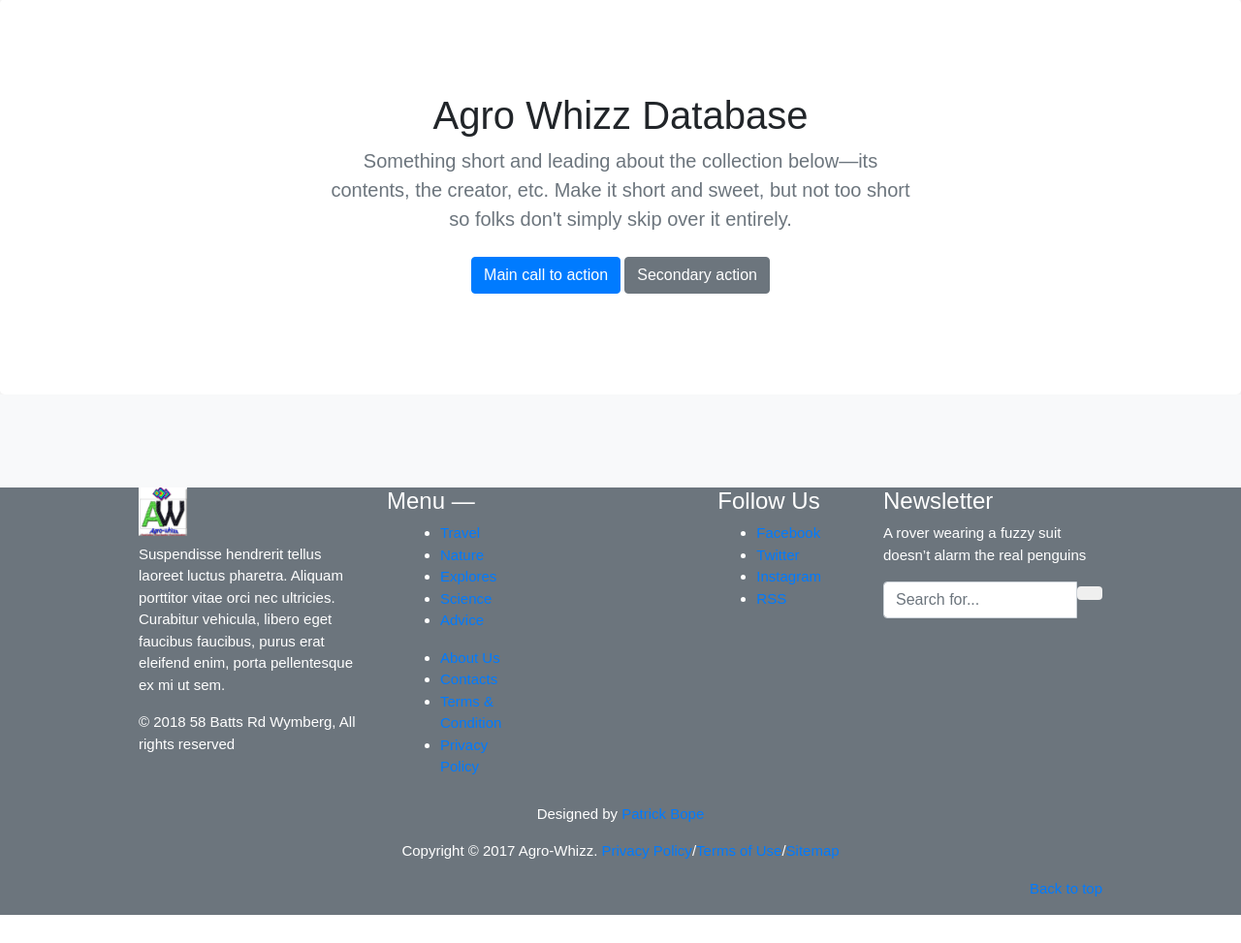
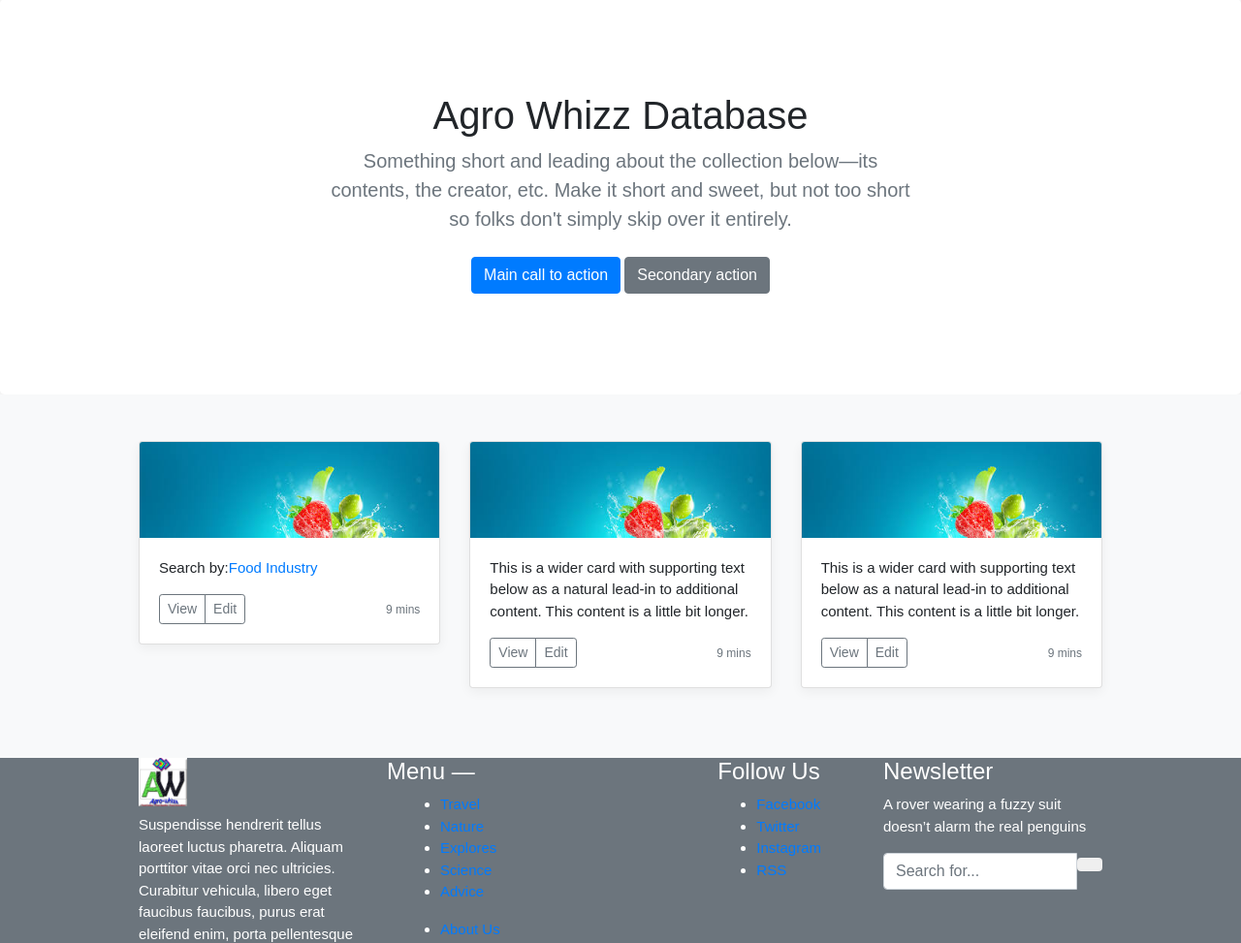
Before and after one commit to patbpm/whizzproject, a Django app: page /agrodata/ in a window 1280 px wide. Shown: the part 91-1064 px from the top of the page at 97% size. Before the commit the page ends 1035 px from the top, so only its background shows below. Run offline with Django 3.2, Linux system fonts and the light colour scheme; data that the repository does not hold is empty; some libraries are stand-ins or nearby versions.

Commit message:
fixing agrodata files with the design

```diff
--- a/agrowhizz/agrodata/templates/agrodata/agrodata.html
+++ b/agrowhizz/agrodata/templates/agrodata/agrodata.html
@@ -15,13 +15,12 @@
   <div class="container">
 
     <div class="row">
-      {% for database in databases %}
 
       <div class="col-md-4">
         <div class="card mb-4 box-shadow">
           <img class="card-img-top" src="/static/imgs/home/Headerimg2.jpg" alt="Card image cap">
           <div class="card-body">
-                <p class="card-text ">Search by:<a href={% url 'foodindustrydata'%}>{{ database.name }}</a></p>
+            <p class="card-text ">Search by:<a href={% url 'foodindustrydata'%}>Food Industry</a></p>
             <div class="d-flex justify-content-between align-items-center">
               <div class="btn-group">
                 <button type="button" class="btn btn-sm btn-outline-secondary">View</button>
@@ -32,7 +31,36 @@
           </div>
         </div>
       </div>
-      {% endfor %}
+      <div class="col-md-4">
+        <div class="card mb-4 box-shadow">
+          <img class="card-img-top" src="/static/imgs/home/Headerimg2.jpg" alt="Card image cap">
+          <div class="card-body">
+            <p class="card-text">This is a wider card with supporting text below as a natural lead-in to additional content. This content is a little bit longer.</p>
+            <div class="d-flex justify-content-between align-items-center">
+              <div class="btn-group">
+                <button type="button" class="btn btn-sm btn-outline-secondary">View</button>
+                <button type="button" class="btn btn-sm btn-outline-secondary">Edit</button>
+              </div>
+              <small class="text-muted">9 mins</small>
+            </div>
+          </div>
+        </div>
+      </div>
+      <div class="col-md-4">
+        <div class="card mb-4 box-shadow">
+          <img class="card-img-top" src="/static/imgs/home/Headerimg2.jpg" alt="Card image cap">
+          <div class="card-body">
+            <p class="card-text">This is a wider card with supporting text below as a natural lead-in to additional content. This content is a little bit longer.</p>
+            <div class="d-flex justify-content-between align-items-center">
+              <div class="btn-group">
+                <button type="button" class="btn btn-sm btn-outline-secondary">View</button>
+                <button type="button" class="btn btn-sm btn-outline-secondary">Edit</button>
+              </div>
+              <small class="text-muted">9 mins</small>
+            </div>
+          </div>
+        </div>
+      </div>
 
 
     </div>
--- a/agrowhizz/agrodata/views.py
+++ b/agrowhizz/agrodata/views.py
@@ -2,12 +2,12 @@ from django.shortcuts import render
 from .models import Database
 # Create your views here.
 def agrodata(request):
+
+    return render(request, 'agrodata/agrodata.html', {})
+
+def foodindustrydata(request):
     databases = Database.objects.all()
     context = {
         'databases': databases,
     }
-    return render(request, 'agrodata/agrodata.html', context)
-
-def foodindustrydata(request):
-
-    return render(request, 'agrodata/foodindustrydata.html', {})
+    return render(request, 'agrodata/foodindustrydata.html', context)
```
Also changed, not shown: agrowhizz/agrodata/templates/agrodata/foodindustrydata.html (+6 -23 lines). Lines whose indentation alone changed are shown as unchanged.
